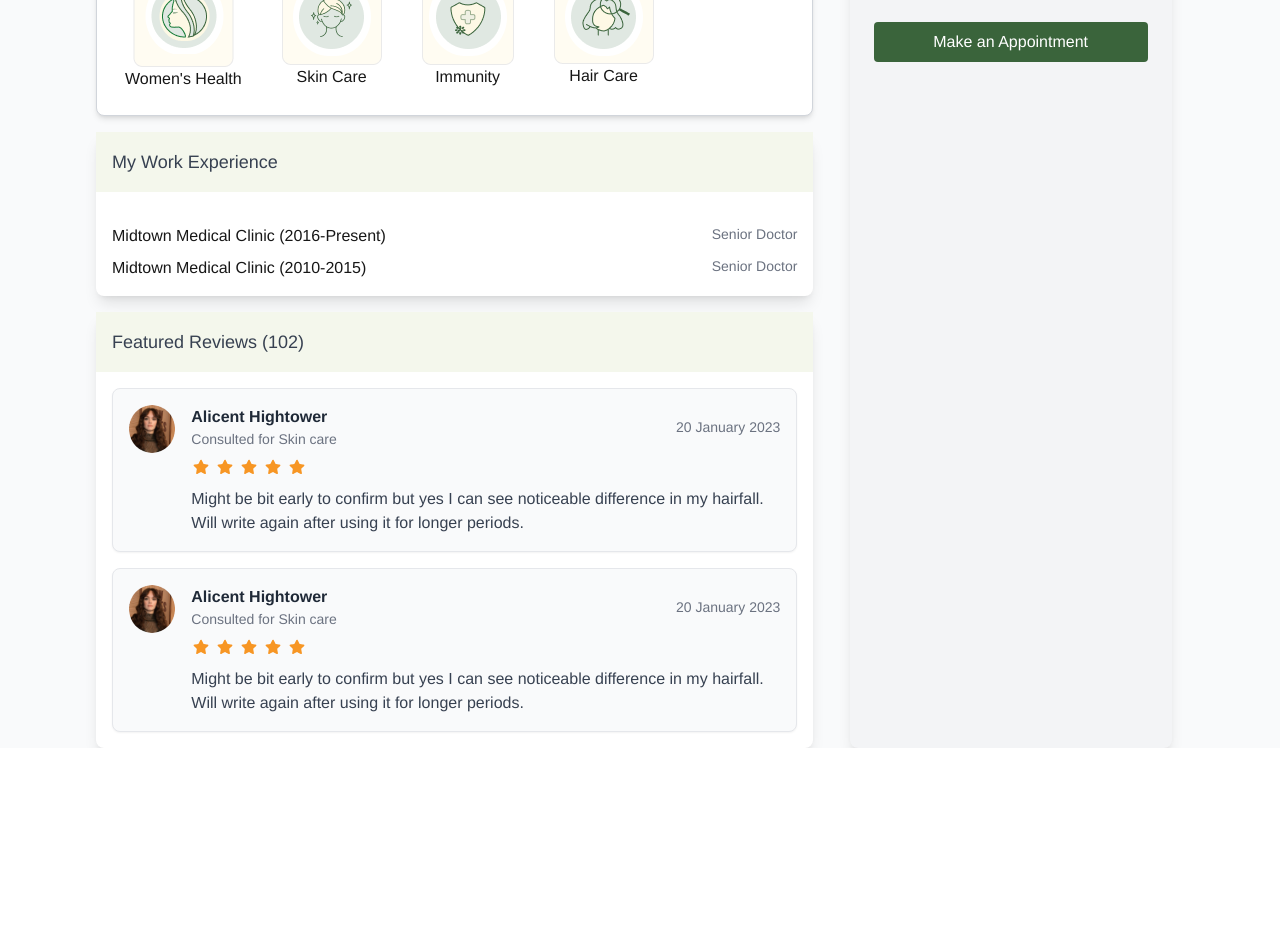
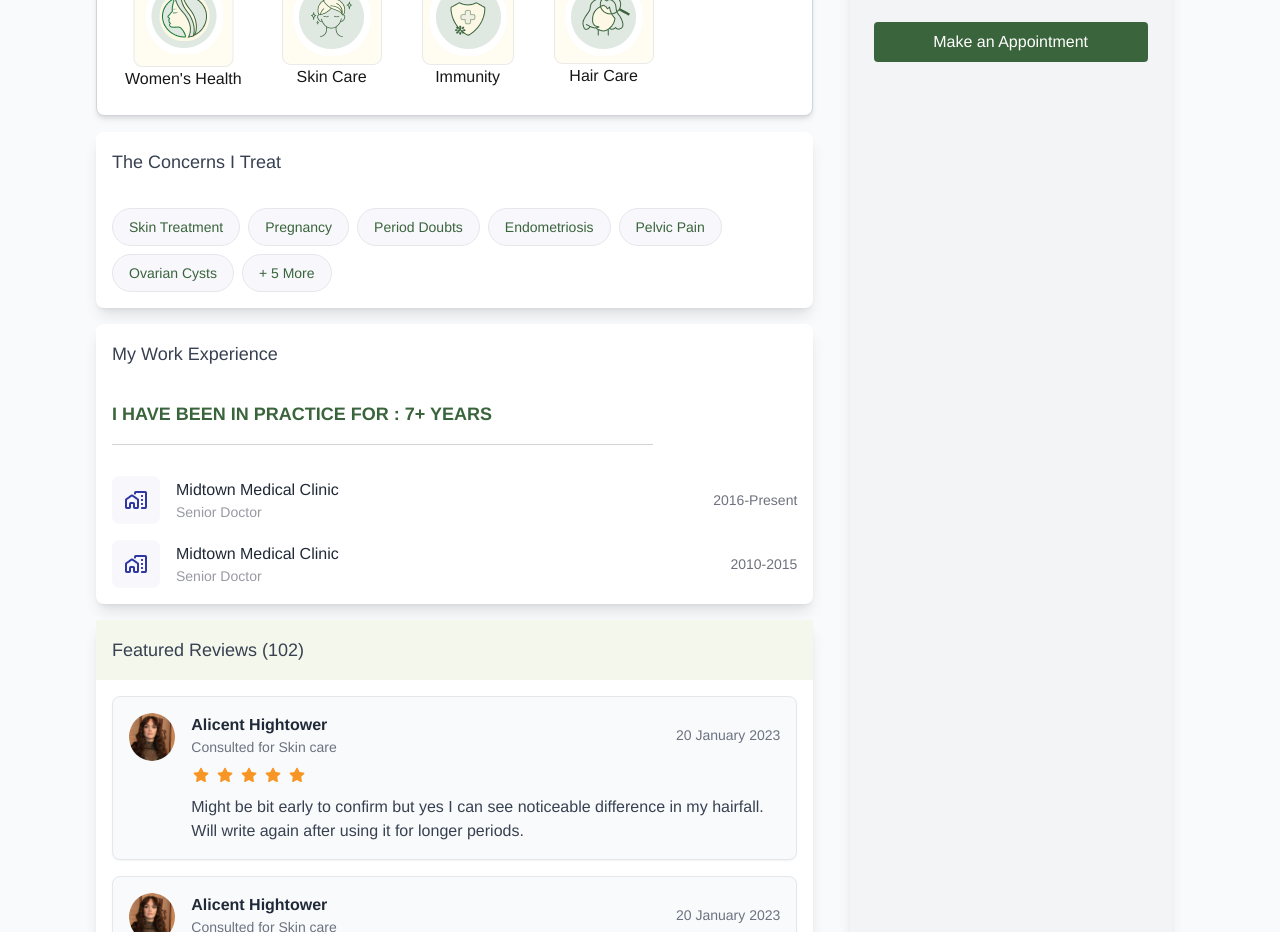
Before and after one commit to Algoture/Amrutam, a Next.js app: page / in a window 1280 px wide. Shown: the part 900-1832 px from the top of the page. Before the commit the page ends 1648 px from the top, so only its background shows below. Built offline with nearby package versions, Linux system fonts and the light colour scheme.

Commit message:
gradient changes

```diff
--- /dev/null
+++ b/src/app/Components/TreatmentConcerns.tsx
@@ -0,0 +1,30 @@
+const TreatmentConcerns: React.FC = () => {
+  const concerns = [
+    "Skin Treatment",
+    "Pregnancy",
+    "Period Doubts",
+    "Endometriosis",
+    "Pelvic Pain",
+    "Ovarian Cysts",
+    "+ 5 More",
+  ];
+
+  return (
+    <div className="bg-white shadow-lg rounded-lg">
+      <div className="text-lg w-full p-4 grad flex items-center justify-between">
+        <h3 className="text-lg text-gray-700">The Concerns I Treat</h3>
+      </div>
+      <div className="flex p-4 flex-wrap gap-2">
+        {concerns.map((concern, index) => (
+          <span
+            key={index}
+            className="px-4 py-2 bg-[#F7F7FC] text-act font-medium rounded-full text-sm border border-gray-200"
+          >
+            {concern}
+          </span>
+        ))}
+      </div>
+    </div>
+  );
+};
+export default TreatmentConcerns;
--- a/src/app/Components/WorkExperience.tsx
+++ b/src/app/Components/WorkExperience.tsx
@@ -1,5 +1,4 @@
 import React from "react";
-
 const WorkExperience: React.FC = () => {
   const experiences = [
     {
@@ -15,22 +14,33 @@ const WorkExperience: React.FC = () => {
   ];
 
   return (
-    <div className=" bg-white shadow-lg rounded-lg">
-      <div className="text-lg w-full p-4 bg-[#F4F7EC] flex items-center justify-between">
-        <h3 className="text-lg  text-gray-700">My Work Experience</h3>
+    <div className="bg-white shadow-lg rounded-lg">
+      <div className="w-full p-4 grad">
+        <h3 className="text-lg text-gray-700 font-medium">
+          My Work Experience
+        </h3>
       </div>
-      <ul className="mt-4 p-4 space-y-2">
+      <p className="font-semibold text-[#3A643B] p-4 text-lg">
+        I HAVE BEEN IN PRACTICE FOR : 7+ YEARS
+      </p>
+      <div className="w-full flex justify-between underline items-center pl-4 pr-40 gap-2 text-nowrap">
+        <div className="bg-[#D1D5D1] w-full h-[0.5px]"></div>
+      </div>
+      <ul className="mt-4 p-4 space-y-4">
         {experiences.map((exp, index) => (
-          <li key={index} className="flex justify-between">
-            <span>
-              {exp.place} ({exp.years})
-            </span>
-            <span className="text-sm text-gray-500">{exp.role}</span>
+          <li key={index} className="flex items-center space-x-4">
+            <div className="flex items-center justify-center bg-[#F7F7FC] rounded-lg p-3">
+              <img src="/home.png" alt="clinic-icon" className="w-6 h-6" />
+            </div>
+            <div className="flex-1">
+              <h4 className="text-gray-800 font-medium">{exp.place}</h4>
+              <p className="text-sm text-[#333548] text-opacity-50 font-medium">{exp.role}</p>
+            </div>
+            <span className="text-sm text-[#333548] text-opacity-70">{exp.years}</span>
           </li>
         ))}
       </ul>
     </div>
   );
 };
-
 export default WorkExperience;
--- a/src/app/Doctor.tsx
+++ b/src/app/Doctor.tsx
@@ -6,6 +6,7 @@ import Specializations from "./Components/Specializations";
 import WorkExperience from "./Components/WorkExperience";
 import Reviews from "./Components/Reviews";
 import AboutMeSection from "./Components/AboutMeSection";
+import TreatmentConcerns from "./Components/TreatmentConcerns";
 
 const DoctorProfile: React.FC = () => {
   return (
@@ -17,6 +18,7 @@ const DoctorProfile: React.FC = () => {
           <div className="lg:col-span-2 space-y-4">
             <AboutMeSection />
             <Specializations />
+            <TreatmentConcerns />
             <WorkExperience />
             <Reviews />
           </div>
```
Also changed, not shown: public/home.png (added).
